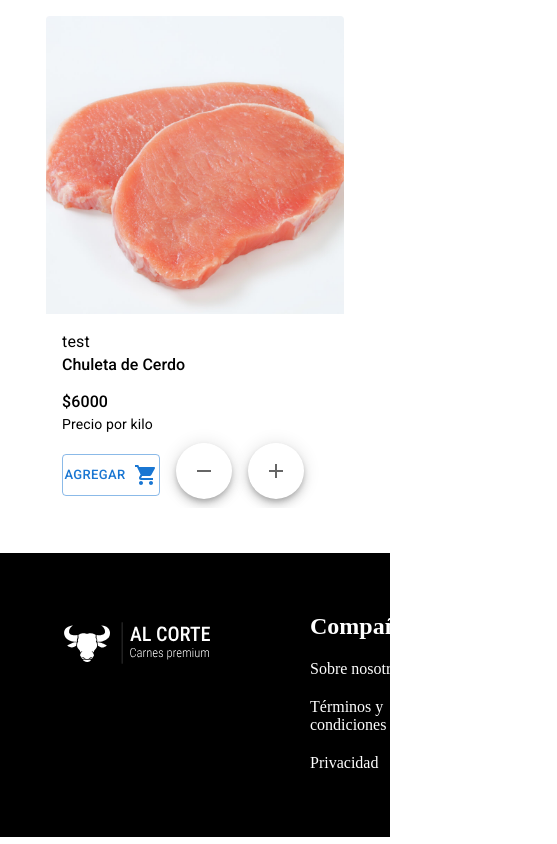
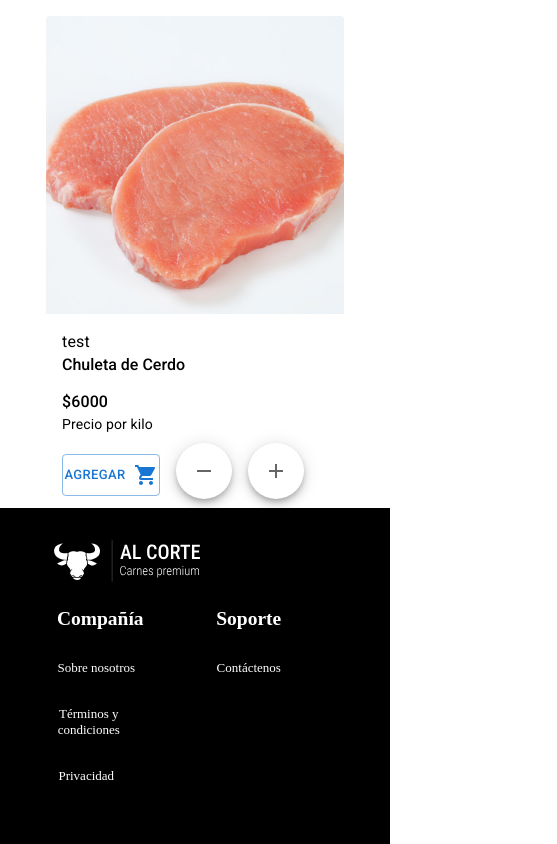
Before and after one commit to MychelGarzon/meatShop, a React (Vite) app: page / in a window 390 px wide. Shown: the part 2102-2946 px from the top of the page, 557 px wide, since content can reach past the window. Built offline with nearby package versions, Linux system fonts and the light colour scheme.

Commit message:
Footer mobile&iPad friendly

```diff
--- a/src/components/footer/Footer.tsx
+++ b/src/components/footer/Footer.tsx
@@ -1,37 +1,34 @@
 import React from 'react';
 import logo from '../../assets/LogoAlCorte.svg';
+import styles from './footer.module.css';
 
 const Footer: React.FC = () => {
   return (
+    <div className={styles.footer}>
 
-    <div style={{ position: 'absolute', left: 0, display: 'flex', flexDirection: 'row', width: '100vw', backgroundColor: '#000000', padding: '60px', marginTop: '45px', boxSizing: 'border-box' }}>
+      <div className={styles.logo}>
+        <img src={logo} alt="Logo" style={{ height: '150px', width: '150px' }} />
+      </div>
 
 
-      {/* Logo */}
-      <div style={{ display: 'flex', alignItems: 'center', marginTop: '-105px', marginRight: '20px' }}>
-      <img src={logo} alt="Logo" style={{ height: '150px', width: '150px' }} />
-      </div>
-
-      {/* First Column with Headline and Links */}
-      <div style={{ marginLeft: '80px', marginRight: '40px' }}>
-        <h2 style={{ margin: '0', marginBottom: '10px', color: 'white' }}>Compañía</h2>
-        <div style={{ display: 'flex', flexDirection: 'column' }}>
-          <a href="#" style={{ margin: '10px 0 20px 0', textDecoration: 'none', color: '#FFFFFF' }}>Sobre nosotros</a>
-          <a href="#" style={{ margin: '0 0 20px 0', textDecoration: 'none', color: '#FFFFFF' }}>Términos y condiciones</a>
-          <a href="#" style={{ margin: '0 0 5px 0', textDecoration: 'none', color: '#FFFFFF' }}>Privacidad</a>
+      <div className={styles.firstColumn}>
+        <h2>Compañía</h2>
+        <div>
+          <a href="#" className={styles.link1}>Sobre nosotros</a>
+          <a href="#" className={styles.link2}>Términos y <br /> condiciones</a>
+          <a href="#" className={styles.link3}>Privacidad</a>
         </div>
       </div>
 
-      {/* Second Column with Headline and Single Link */}
-      <div>
-        <h2 style={{ margin: '0', marginLeft: '20px', marginBottom: '20px', color: "#FFFFFF" }}>Soporte</h2>
+
+      <div className={styles.secondColumn}>
+        <h2>Soporte</h2>
         <div>
-          <a href="#" style={{ margin: '0 0 5px 20px', textDecoration: 'none', color: '#FFFFFF' }}>Contáctenos</a>
+          <a href="#" className={styles.link}>Contáctenos</a>
         </div>
       </div>
     </div>
   );
 }
 
-
 export default Footer;
--- /dev/null
+++ b/src/components/footer/footer.module.css
@@ -0,0 +1,103 @@
+.footer {
+  position: absolute;
+  left: 0;
+  display: flex;
+  flex-direction: row;
+  width: 100vw;
+  background-color: #000000;
+  padding: 60px;
+  padding-bottom: 45px;
+  box-sizing: border-box;
+}
+
+.logo {
+  display: flex;
+  align-items: center;
+  margin-top: -140px;
+  margin-right: 25px;
+  margin-left: 20px;
+}
+
+.firstColumn {
+  margin-left: 80px;
+  margin-right: 40px;
+}
+
+.firstColumn h2 {
+  margin-top: 20px;
+  margin-bottom: 30px;
+  color: white;
+}
+
+.firstColumn a {
+  display: block;
+  margin-bottom: 30px;
+  text-decoration: none;
+  color: #ffffff;
+}
+
+.secondColumn {
+  margin-left: 20px;
+}
+
+.secondColumn h2 {
+  margin-top: 20px;
+  margin-left: 20px;
+  margin-bottom: 30px;
+  color: #ffffff;
+}
+
+.secondColumn a {
+  display: block;
+  margin-left: 20px;
+  text-decoration: none;
+  color: #ffffff;
+}
+
+/* Media queries for responsiveness */
+@media only screen and (max-width: 700px) {
+  /* Mobile up to iPad mini */
+  .footer {
+    flex-direction: row;
+    padding: 60px;
+  }
+
+  .logo {
+    margin-top: -210px;
+    margin-bottom: 20px;
+    margin-left: -10px;
+  }
+
+  .firstColumn,
+  .secondColumn {
+    margin-top: 20px;
+    margin-bottom: -30px;
+    margin-left: -240px;
+    text-align: center;
+    font-size: small;
+    width: 100%;
+  }
+
+  .firstColumn h2 {
+    margin-left: 8px;
+  }
+  .secondColumn {
+    margin-left: -120px;
+    margin-right: -20px;
+  }
+
+  .link2 {
+    margin-left: -15px;
+  }
+
+  .link3 {
+    margin-left: -20px;
+  }
+}
+
+/* Media query to hide line break on larger screens */
+@media only screen and (min-width: 770px) {
+  .link2 br {
+    display: none;
+  }
+}
```
Also changed, not shown: src/components/detailsscreen/DetailsScreen.tsx (added).
